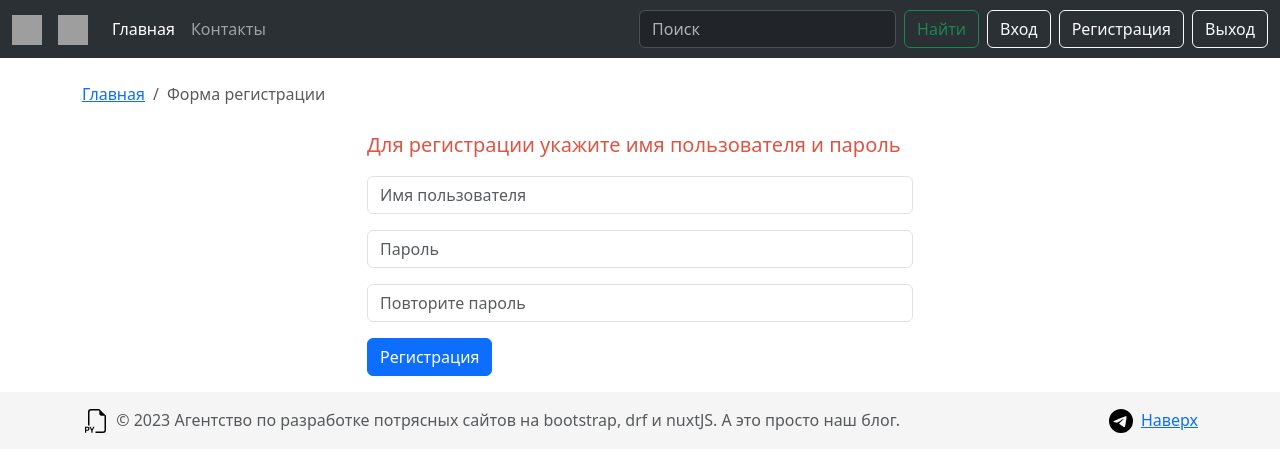
After one commit to Leenok/django_blog, a Django app: page /signup/ in a window 1280 px wide. The commit adds this page. Shown: the top 472 px of the page. Run offline with Django 5.2, Linux system fonts and the light colour scheme; grey boxes are pictures that could not be loaded.

Commit message:
feat: add signup

```diff
--- /dev/null
+++ b/myblog/forms.py
@@ -0,0 +1,53 @@
+from django import forms
+from django.contrib.auth.models import User
+from django.contrib.auth import authenticate
+
+class SignUpForm(forms.Form):
+    username = forms.CharField(
+        max_length=100,
+        required=True,
+        widget=forms.TextInput(attrs={
+            'class':'form-control',
+            'id':'inputUsername',
+            'type':'username',
+            'placeholder': 'Имя пользователя'
+        }),
+    )
+
+    password = forms.CharField(
+        required=True,
+        widget=forms.PasswordInput(attrs={
+            'class':'form-control',
+            'id':'inputPassword',
+            'type':'password',
+            'placeholder': 'Пароль'
+        }),
+    )
+
+    repeat_password = forms.CharField(
+        required=True,
+        widget=forms.PasswordInput(attrs={
+            'class':'form-control',
+            'id':'inputPassword',
+            'type':'password',
+            'placeholder': 'Повторите пароль'
+        }),
+    )
+
+    def clean(self):
+        password = self.cleaned_data['password']
+        confirm_password = self.cleaned_data['repeat_password']
+
+        if password != confirm_password:
+            raise forms.ValidationError(
+                'Пароли не совпадают'
+            )
+
+    def save(self):
+        user = User.objects.create_user(
+            username=self.cleaned_data['username'],
+            password=self.cleaned_data['password'],
+        )
+        user.save()
+        auth = authenticate(**self.cleaned_data)
+        return auth
--- a/myblog/templates/myblog/block/navbar.html
+++ b/myblog/templates/myblog/block/navbar.html
@@ -19,7 +19,7 @@
                     <input class="form-control me-2" type="search" placeholder="Поиск" aria-label="Поиск">
                     <button class="btn btn-outline-success me-2" type="submit">Найти</button>
                     <button type="button" class="btn btn-outline-light me-2">Вход</button>
-                    <button type="button" class="btn btn-outline-light me-2">Регистрация</button>
+                    <a href="{% url 'signup' %}" class="btn btn-outline-light me-2">Регистрация</a>
                     <button type="button" class="btn btn-outline-light">Выход</button>
                 </form>
           </div>
--- /dev/null
+++ b/myblog/templates/myblog/signup.html
@@ -0,0 +1,58 @@
+{% extends './base.html' %}
+{% load static %}
+{% block title %} Регистрация {% endblock %}
+
+{% block content %}
+<section class="my-registration-form">
+    <div class="container">
+        <div class="row justify-content-center">
+            <div class="col-12">
+                <!--    ЭТО ХЛЕБНЫЕ КРОШКИ -->
+                <nav aria-label="breadcrumb" class="my-4">
+                    <ol class="breadcrumb">
+                        <li class="breadcrumb-item"><a href="{% url 'index' %}">Главная</a></li>
+                        <li class="breadcrumb-item active" aria-current="page">Форма регистрации</li>
+                    </ol>
+                </nav>
+                <div class="row justify-content-center">
+                    <div class="col-6">
+                        <p class="lead">Для регистрации укажите имя пользователя и пароль</p>
+                        {% if form.errors %}
+                            {% for field in form %}
+                                {% for error in field.errors %}
+                                    <div class="alert alert-danger">
+                                        <strong>{{ error|escape }}</strong>
+                                    </div>
+                                {% endfor %}
+                            {% endfor %}
+
+                            {% for error in form.non_field_errors %}
+                                <div class="alert alert-danger">
+                                    <strong>{{ error|escape }}</strong>
+                                </div>
+                            {% endfor %}
+                        {% endif %}
+
+                        <form method="post" action="{% url 'signup' %}">
+                            {% csrf_token %}
+                            <div class="mb-3">
+                                <label for="inputUsername" class="form-label visually-hidden">Имя пользователя</label>
+                                {{ form.username }}
+                            </div>
+                            <div class="mb-3">
+                                <label for="inputPassword" class="form-label visually-hidden">Пароль</label>
+                                {{ form.password }}
+                            </div>
+                            <div class="mb-3">
+                                <label for="ReInputPassword" class="form-label visually-hidden">Повторите пароль</label>
+                                {{ form.repeat_password }}
+                            </div>
+                            <button type="submit" class="btn btn-primary">Регистрация</button>
+                        </form>
+                    </div>
+                </div>
+            </div>
+        </div>
+    </div>
+</section>
+{% endblock %}
--- a/myblog/urls.py
+++ b/myblog/urls.py
@@ -1,9 +1,10 @@
 from django.urls import path
-from .views import MainView, AboutView, PostDetailView, ContactView
+from .views import MainView, AboutView, PostDetailView, ContactView, SignUpView
 
 urlpatterns = [
     path('', MainView.as_view(), name='index'),
     path('blog/<slug>/', PostDetailView.as_view(), name='post_detail'),
+    path('signup/', SignUpView.as_view(), name='signup'),
     path('about', AboutView.as_view(), name='about'),
     path('contact', ContactView.as_view(), name='contact'),
 ]
--- a/myblog/views.py
+++ b/myblog/views.py
@@ -1,8 +1,10 @@
-from django.core.paginator import Paginator
 from django.shortcuts import render, get_object_or_404
 from django.views import View
-
-from myblog.models import Post
+from django.core.paginator import Paginator
+from .models import Post
+from .forms import SignUpForm
+from django.contrib.auth import login
+from django.http import HttpResponseRedirect
 
 class MainView(View):
     def get(self, request, *args, **kwargs):
@@ -36,3 +38,21 @@ class PostDetailView(View):
         return render(request, 'myblog/post_detail.html', context={
             'post': post
     })
+
+class SignUpView(View):
+    def get(self, request, *args, **kwargs):
+        form = SignUpForm()
+        return render(request, 'myblog/signup.html', context={
+            'form': form
+        })
+
+    def post(self, request, *args, **kwargs):
+        form = SignUpForm(request.POST)
+        if form.is_valid():
+            user = form.save()
+            if user is not None:
+                login(request, user)
+                return HttpResponseRedirect('/')
+        return render(request, 'myblog/signup.html', context={
+            'form': form,
+        })
```
Also changed, not shown: db.sqlite3.
